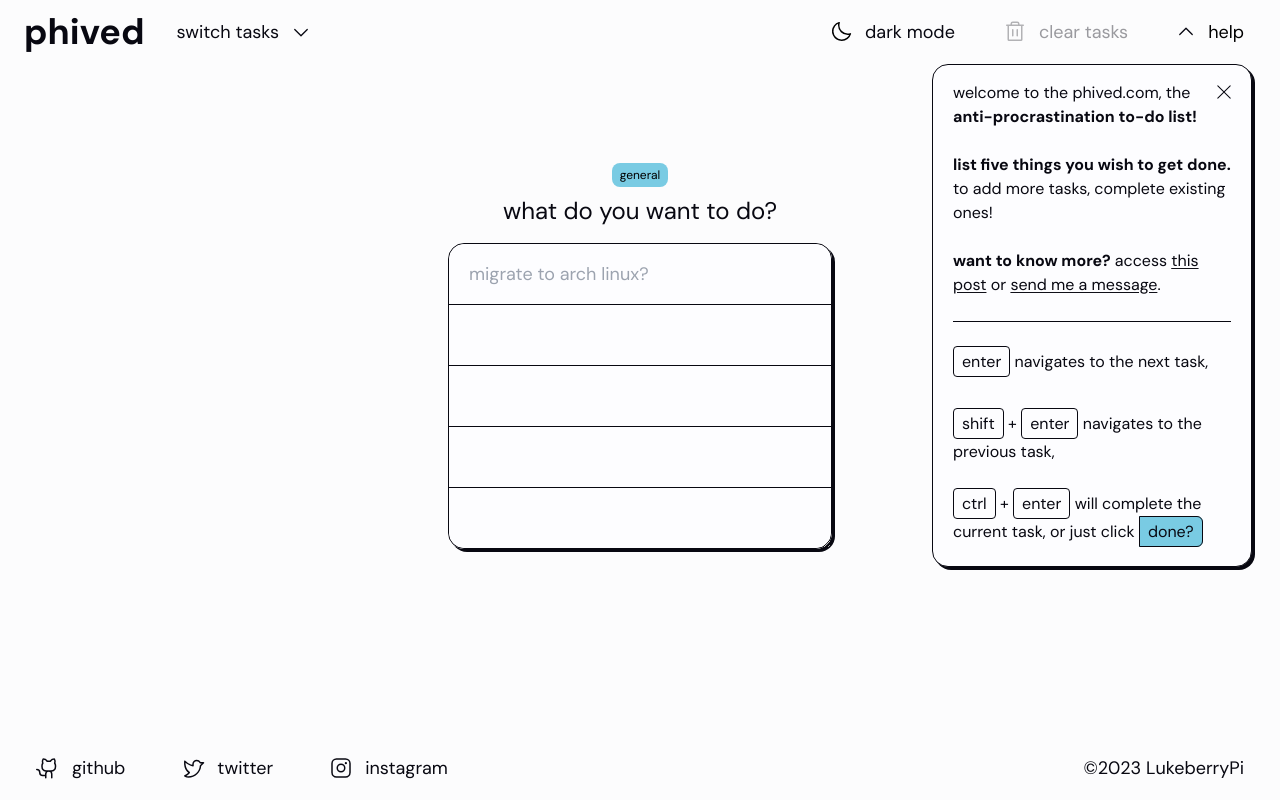
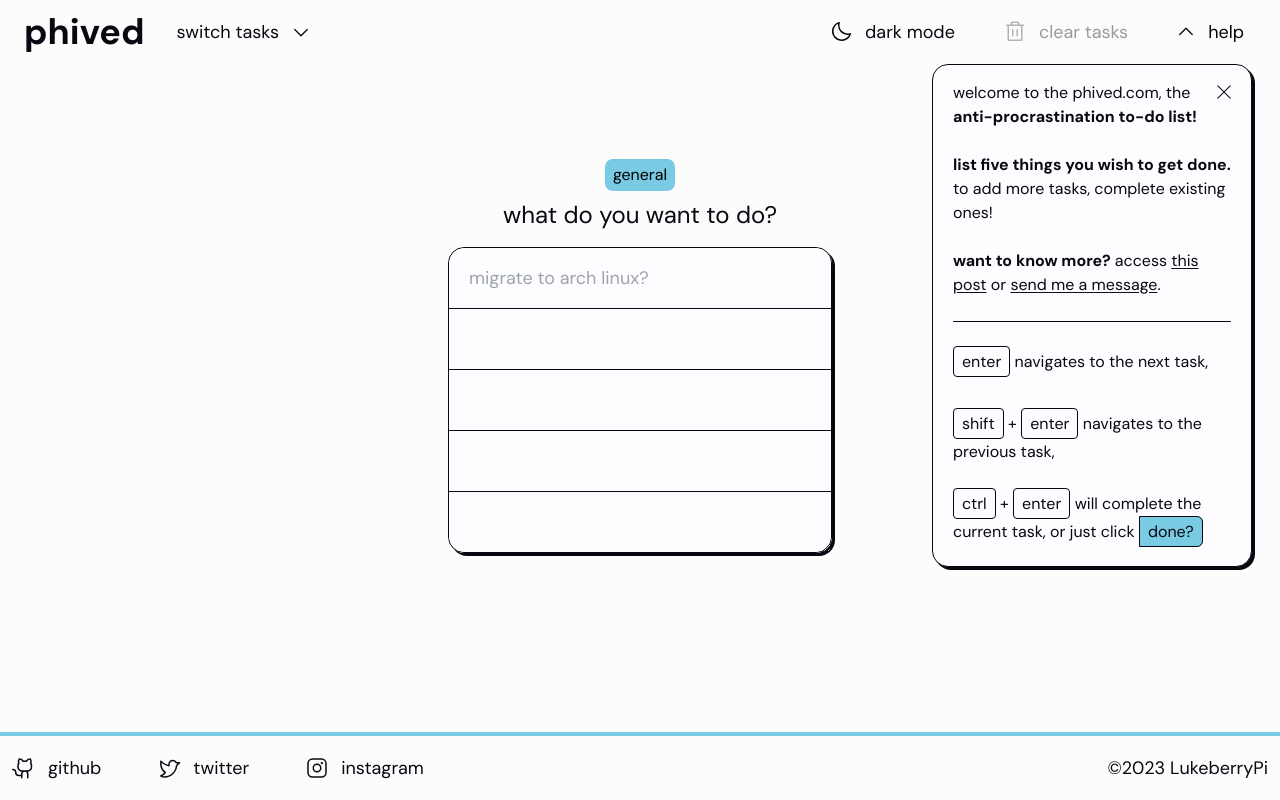
Before and after one commit to LukeberryPi/phived, a React (Vite) app: page / in a window 1280 px wide. Built offline with nearby package versions, Linux system fonts and the light colour scheme.

Commit message:
improve clarity between daily and general pages

```diff
--- a/src/components/DailyTasks.tsx
+++ b/src/components/DailyTasks.tsx
@@ -228,7 +228,7 @@ export function DailyTasks() {
   return (
     <section className="flex flex-col items-center gap-4">
       <div className="flex flex-col gap-2 text-center">
-        <p className="sm:text-md mx-auto w-fit rounded-lg bg-dailyGreen px-2 py-1 text-xs dark:bg-dailyPurple dark:text-trueWhite">
+        <p className="mx-auto w-fit rounded-lg bg-dailyGreen px-2 py-1 text-sm dark:bg-dailyPurple dark:text-trueWhite sm:text-base">
           daily
         </p>
         <p className="text-lg text-trueBlack dark:text-trueWhite xs:text-xl sm:text-2xl">
--- a/src/components/Footer.tsx
+++ b/src/components/Footer.tsx
@@ -1,8 +1,15 @@
 import { Github, Instagram, Twitter } from "src/icons";
+import { isDailyPage } from "src/utils";
 
 export function Footer() {
   return (
-    <footer className="fixed bottom-0 hidden h-16 w-full items-center justify-center sm:flex sm:justify-between sm:px-6">
+    <footer
+      className={`${
+        isDailyPage()
+          ? "border-dailyGreen dark:border-dailyPurple"
+          : "border-berryBlue dark:border-purpleRain"
+      } fixed bottom-0 box-content hidden h-16 w-full items-center justify-center border-t-4 sm:flex sm:justify-between sm:px-6`}
+    >
       <div className="flex h-full items-center justify-between space-x-8">
         <a
           className="group flex select-none items-center gap-3 rounded-2xl py-2 px-3 transition-all hover:bg-trueBlack hover:ease-in-out dark:hover:bg-trueWhite"
--- a/src/components/GeneralTasks.tsx
+++ b/src/components/GeneralTasks.tsx
@@ -204,7 +204,7 @@ export function GeneralTasks() {
   return (
     <section className="flex flex-col items-center gap-4">
       <div className="flex flex-col gap-2 text-center">
-        <p className="sm:text-md mx-auto w-fit rounded-lg bg-berryBlue px-2 py-1 text-xs dark:bg-purpleRain dark:text-trueWhite">
+        <p className="mx-auto w-fit rounded-lg bg-berryBlue px-2 py-1 text-sm dark:bg-purpleRain dark:text-trueWhite sm:text-base">
           general
         </p>
         <p className="text-lg text-trueBlack dark:text-trueWhite xs:text-xl sm:text-2xl">
```
